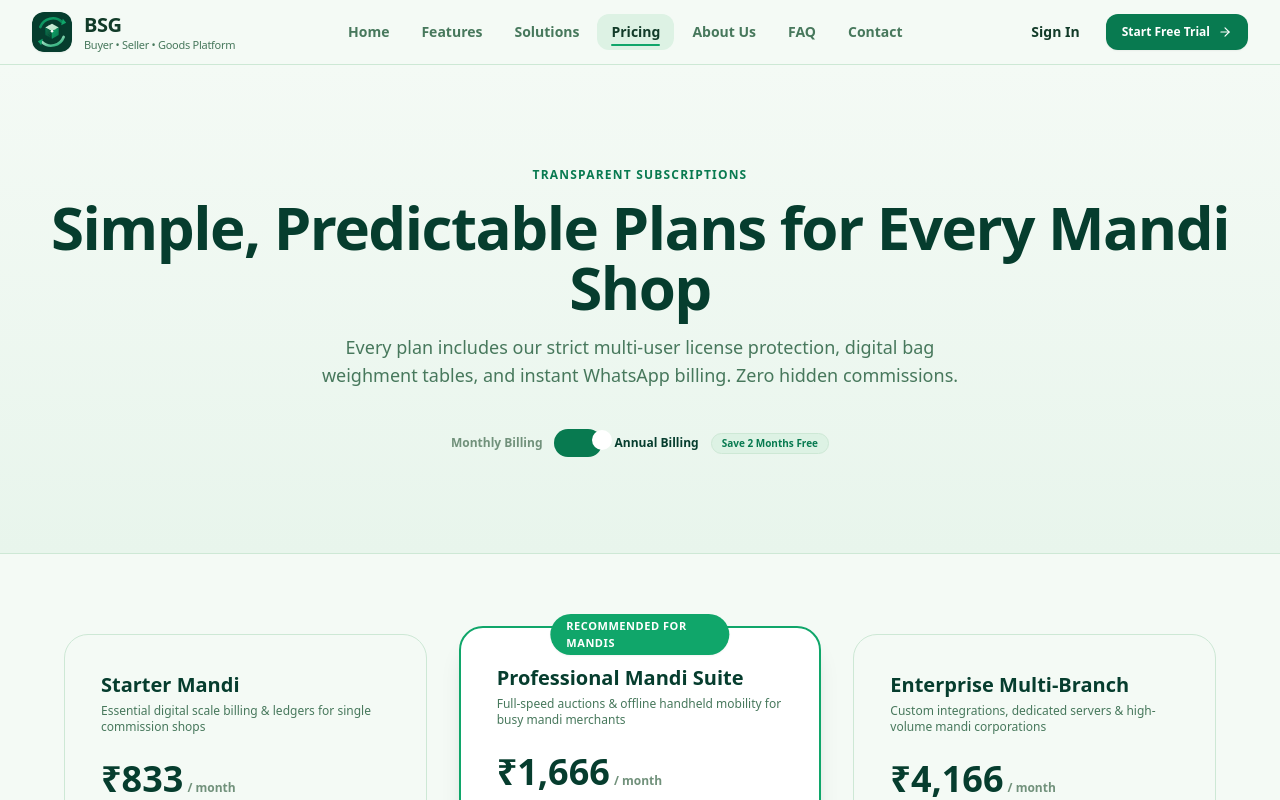
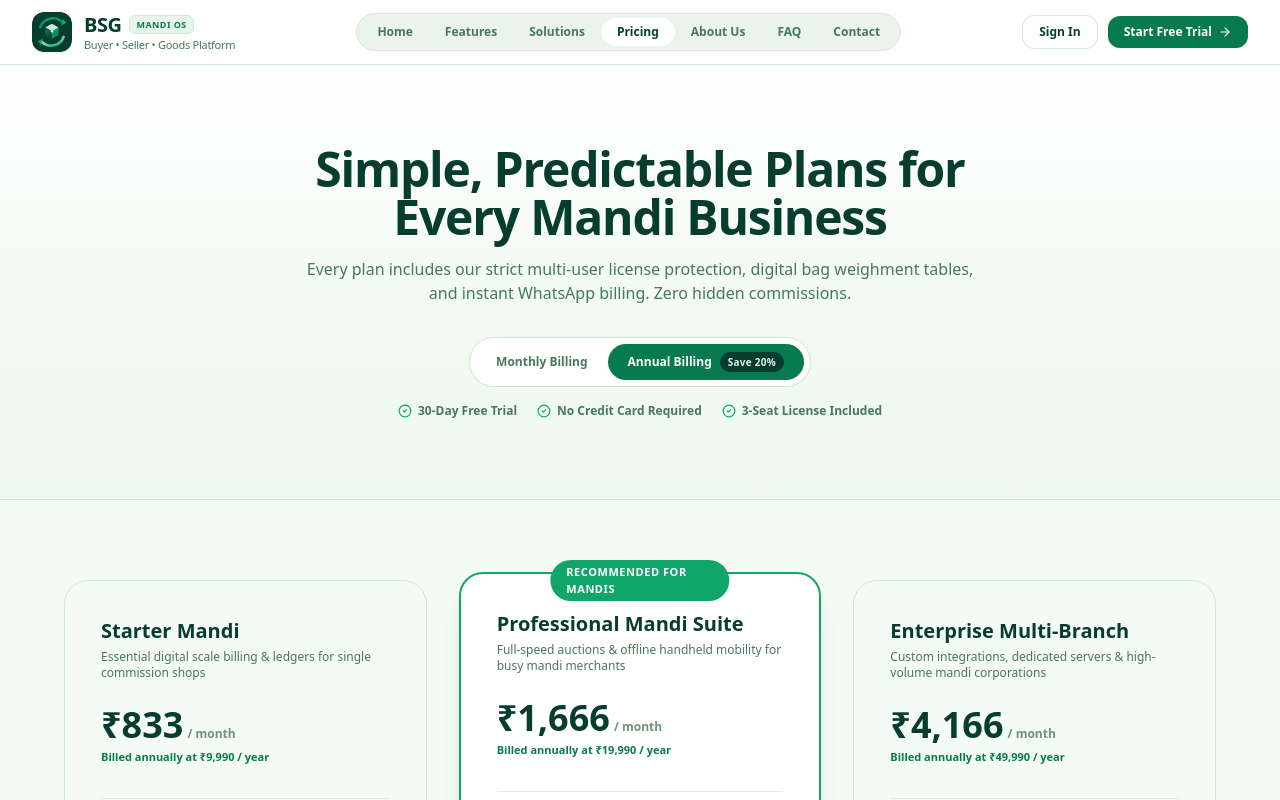
Before and after one commit to TamilselvanRaman/BSG, a Next.js app in the folder web/: page /pricing in a window 1280 px wide. Shown: the top 800 px of the page. Built offline with nearby package versions, Linux system fonts and the light colour scheme.

Commit message:
fix(ui): elevate navbar design with floating pill island, remove all AI generator tags, and polish pricing hero

```diff
--- a/web/src/app/pricing/page.tsx
+++ b/web/src/app/pricing/page.tsx
@@ -83,40 +83,65 @@ export default function PricingPage() {
       <PublicNavbar />
 
       {/* Hero Header */}
-      <section className="border-b border-[#CDE8D5] bg-gradient-to-b from-[#F4FAF5] to-[#E8F5EC] py-16 lg:py-24">
+      <section className="border-b border-[#CDE8D5] bg-gradient-to-b from-white via-[#F4FAF5] to-[#E8F5EC]/60 py-16 lg:py-20">
         <div className="mx-auto max-w-7xl px-4 sm:px-6 lg:px-8 text-center">
-          <span className="text-xs font-bold uppercase tracking-widest text-[#087A50]">
-            Transparent Subscriptions
-          </span>
-          <h1 className="mt-3 text-4xl font-black text-[#063D2E] sm:text-5xl lg:text-6xl tracking-tight">
-            Simple, Predictable Plans for Every Mandi Shop
+          <h1 className="mx-auto max-w-3xl text-3xl font-black text-[#063D2E] sm:text-4xl lg:text-5xl tracking-tight leading-tight">
+            Simple, Predictable Plans for Every Mandi Business
           </h1>
-          <p className="mt-4 text-base sm:text-lg text-[#47785C] max-w-2xl mx-auto leading-relaxed">
+          <p className="mt-4 text-sm sm:text-base text-[#47785C] max-w-2xl mx-auto leading-relaxed">
             Every plan includes our strict multi-user license protection, digital bag weighment tables, and instant WhatsApp billing. Zero hidden commissions.
           </p>
 
-          {/* Billing Cycle Toggle */}
-          <div className="mt-10 flex items-center justify-center gap-3">
-            <span className={`text-xs font-bold ${!annualBilling ? "text-[#063D2E]" : "text-[#71917B]"}`}>
-              Monthly Billing
-            </span>
-            <button
-              onClick={() => setAnnualBilling(!annualBilling)}
-              className="relative h-7 w-12 rounded-full bg-[#087A50] transition-colors focus:outline-none"
-              aria-label="Toggle annual billing"
-            >
-              <span
-                className={`inline-block h-5 w-5 transform rounded-full bg-white transition-transform ${
-                  annualBilling ? "translate-x-6" : "translate-x-1"
+          {/* Billing Cycle Segmented Control */}
+          <div className="mt-8 flex flex-col items-center justify-center gap-4">
+            <div className="inline-flex items-center rounded-full border border-[#CDE8D5] bg-white p-1.5 shadow-xs">
+              <button
+                type="button"
+                onClick={() => setAnnualBilling(false)}
+                className={`rounded-full px-5 py-2 text-xs font-bold transition-all ${
+                  !annualBilling
+                    ? "bg-[#087A50] text-white shadow-xs"
+                    : "text-[#47785C] hover:text-[#063D2E]"
                 }`}
-              />
-            </button>
-            <span className={`text-xs font-bold ${annualBilling ? "text-[#063D2E]" : "text-[#71917B]"}`}>
-              Annual Billing
-            </span>
-            <span className="rounded-full bg-[#DDF2E4] border border-[#CDE8D5] px-2.5 py-0.5 text-[10px] font-bold text-[#087A50]">
-              Save 2 Months Free
-            </span>
+              >
+                Monthly Billing
+              </button>
+              <button
+                type="button"
+                onClick={() => setAnnualBilling(true)}
+                className={`rounded-full px-5 py-2 text-xs font-bold transition-all flex items-center gap-2 ${
+                  annualBilling
+                    ? "bg-[#087A50] text-white shadow-xs"
+                    : "text-[#47785C] hover:text-[#063D2E]"
+                }`}
+              >
+                <span>Annual Billing</span>
+                <span
+                  className={`rounded-full px-2 py-0.5 text-[10px] font-extrabold tracking-wide ${
+                    annualBilling
+                      ? "bg-[#063D2E] text-[#DDF2E4]"
+                      : "bg-[#E8F5EC] text-[#087A50]"
+                  }`}
+                >
+                  Save 20%
+                </span>
+              </button>
+            </div>
+
+            <div className="flex flex-wrap items-center justify-center gap-5 text-xs font-semibold text-[#47785C]">
+              <span className="flex items-center gap-1.5">
+                <CheckCircle2 className="h-3.5 w-3.5 text-[#10A66A]" />
+                30-Day Free Trial
+              </span>
+              <span className="flex items-center gap-1.5">
+                <CheckCircle2 className="h-3.5 w-3.5 text-[#10A66A]" />
+                No Credit Card Required
+              </span>
+              <span className="flex items-center gap-1.5">
+                <CheckCircle2 className="h-3.5 w-3.5 text-[#10A66A]" />
+                3-Seat License Included
+              </span>
+            </div>
           </div>
         </div>
       </section>
@@ -249,9 +274,6 @@ export default function PricingPage() {
       <section className="relative overflow-hidden py-24 bg-gradient-to-b from-[#0A503B] via-[#08523D] to-[#074734] text-white border-t border-[#0E6E50] border-b border-[#063423]">
         <div className="absolute inset-0 bg-[radial-gradient(circle_at_top,_var(--tw-gradient-stops))] from-[#10A66A]/20 via-transparent to-transparent pointer-events-none" />
         <div className="relative mx-auto max-w-4xl px-4 text-center space-y-6">
-          <span className="text-xs font-bold uppercase tracking-widest text-[#10A66A]">
-            Risk-Free Guarantee
-          </span>
           <h2 className="text-3xl font-black sm:text-5xl">
             Test Drive BSG in Your Mandi for 30 Days
           </h2>
--- a/web/src/app/privacy/page.tsx
+++ b/web/src/app/privacy/page.tsx
@@ -6,9 +6,6 @@ export default function PrivacyPage() {
       <PublicNavbar />
       <main className="mx-auto max-w-4xl flex-1 px-4 sm:px-6 py-16">
         <div className="rounded-3xl border border-[#CDE8D5] bg-white p-8 sm:p-12 shadow-xs space-y-6">
-          <span className="text-xs font-bold uppercase tracking-widest text-[#087A50]">
-            Data Governance & Privacy
-          </span>
           <h1 className="text-3xl font-black text-[#063D2E]">BSG Platform Privacy Policy</h1>
           <div className="space-y-4 text-xs sm:text-sm leading-relaxed text-[#47785C]">
             <p>
--- a/web/src/app/terms/page.tsx
+++ b/web/src/app/terms/page.tsx
@@ -6,9 +6,6 @@ export default function TermsPage() {
       <PublicNavbar />
       <main className="mx-auto max-w-4xl flex-1 px-4 sm:px-6 py-16">
         <div className="rounded-3xl border border-[#CDE8D5] bg-white p-8 sm:p-12 shadow-xs space-y-6">
-          <span className="text-xs font-bold uppercase tracking-widest text-[#087A50]">
-            Service Agreement & Terms
-          </span>
           <h1 className="text-3xl font-black text-[#063D2E]">Terms and Conditions of Service</h1>
           <div className="space-y-4 text-xs sm:text-sm leading-relaxed text-[#47785C]">
             <p>
--- a/web/src/components/BsgLogo.tsx
+++ b/web/src/components/BsgLogo.tsx
@@ -124,6 +124,7 @@ export function BsgLogo({
     <div className={`flex items-center gap-3 ${className}`}>
       <BsgIcon size={px} className="shrink-0 shadow-sm rounded-xl" />
       <div className="flex flex-col">
+        <div className="flex items-center gap-2">
           <span
             className={`font-black tracking-tight leading-none ${
               size === "sm"
@@ -133,10 +134,20 @@ export function BsgLogo({
                 : size === "xl"
                 ? "text-3xl"
                 : "text-xl"
-          } ${isDark ? "text-white" : "text-[#123B29]"}`}
+            } ${isDark ? "text-white" : "text-[#063D2E]"}`}
           >
             BSG
           </span>
+          <span
+            className={`rounded-md px-1.5 py-0.5 text-[9px] font-black tracking-wider uppercase ${
+              isDark
+                ? "bg-[#0A503B] text-[#A8E2BD] border border-[#10A66A]/40"
+                : "bg-[#E8F5EC] text-[#087A50] border border-[#CDE8D5]"
+            }`}
+          >
+            MANDI OS
+          </span>
+        </div>
         <span
           className={`font-medium tracking-tight mt-1 leading-none ${
             size === "sm" ? "text-[10px]" : "text-[11px]"
--- a/web/src/components/PublicLayout.tsx
+++ b/web/src/components/PublicLayout.tsx
@@ -27,31 +27,28 @@ export function PublicNavbar() {
   const [mobileMenuOpen, setMobileMenuOpen] = useState(false);
 
   return (
-    <header className="sticky top-0 z-50 w-full border-b border-[#CDE8D5] bg-[#F4FAF5]/95 backdrop-blur-md transition-all shadow-xs">
+    <header className="sticky top-0 z-50 w-full border-b border-[#CDE8D5] bg-white/95 backdrop-blur-md transition-all shadow-xs">
       <div className="mx-auto flex h-16 max-w-7xl items-center justify-between px-4 sm:px-6 lg:px-8">
         {/* Brand Logo */}
         <Link href="/" className="flex items-center group transition-opacity hover:opacity-95">
           <BsgLogo size="md" />
         </Link>
 
-        {/* Desktop Navigation */}
-        <nav className="hidden items-center gap-1 lg:flex">
+        {/* Desktop Navigation Capsule Island */}
+        <nav className="hidden items-center rounded-full border border-[#D5E8DA] bg-[#EBF3ED] p-1 shadow-xs lg:flex">
           {NAV_LINKS.map((item) => {
             const active = pathname === item.href;
             return (
               <Link
                 key={item.href}
                 href={item.href}
-                className={`relative px-3.5 py-2 text-sm font-semibold transition-all rounded-xl ${
+                className={`rounded-full px-4 py-1.5 text-xs transition-all ${
                   active
-                    ? "text-[#123B29] font-bold bg-[#DDF2E4]"
-                    : "text-[#47785C] hover:text-[#123B29] hover:bg-[#E8F5EC]"
+                    ? "bg-white text-[#063D2E] font-bold shadow-xs"
+                    : "text-[#47785C] hover:text-[#063D2E] hover:bg-white/60 font-semibold"
                 }`}
               >
                 {item.label}
-                {active && (
-                  <span className="absolute bottom-1 left-3.5 right-3.5 h-0.5 bg-[#10A66A] rounded-full" />
-                )}
               </Link>
             );
           })}
@@ -61,13 +58,13 @@ export function PublicNavbar() {
         <div className="hidden items-center gap-2.5 sm:flex">
           <Link
             href="/login"
-            className="rounded-xl px-4 py-2 text-sm font-bold text-[#123B29] hover:bg-[#E8F5EC] transition"
+            className="rounded-xl border border-[#D5E8DA] bg-white px-4 py-2 text-xs font-bold text-[#063D2E] hover:bg-[#E8F5EC] shadow-xs transition"
           >
             Sign In
           </Link>
           <Link
             href="/register"
-            className="inline-flex items-center gap-2 rounded-xl bg-[#087A50] px-4 py-2.5 text-xs font-bold text-white shadow-sm hover:bg-[#063D2E] active:scale-[0.98] transition-all"
+            className="inline-flex items-center gap-1.5 rounded-xl bg-[#087A50] px-4 py-2 text-xs font-bold text-white shadow-sm hover:bg-[#063D2E] active:scale-[0.98] transition-all"
           >
             <span>Start Free Trial</span>
             <ArrowRight className="h-3.5 w-3.5" />
@@ -77,7 +74,7 @@ export function PublicNavbar() {
         {/* Mobile Menu Button */}
         <button
           onClick={() => setMobileMenuOpen(!mobileMenuOpen)}
-          className="rounded-xl p-2 text-[#123B29] hover:bg-[#E8F5EC] lg:hidden transition"
+          className="rounded-xl p-2 text-[#063D2E] hover:bg-[#E8F5EC] lg:hidden transition"
           aria-label="Toggle Menu"
         >
           {mobileMenuOpen ? <X className="h-5 w-5" /> : <Menu className="h-5 w-5" />}
@@ -86,27 +83,30 @@ export function PublicNavbar() {
 
       {/* Mobile Menu Dropdown */}
       {mobileMenuOpen && (
-        <div className="border-b border-[#CDE8D5] bg-[#F4FAF5] px-6 py-4 shadow-xl backdrop-blur-md lg:hidden">
+        <div className="border-b border-[#CDE8D5] bg-white px-6 py-4 shadow-xl backdrop-blur-md lg:hidden">
           <nav className="flex flex-col space-y-1.5">
-            {NAV_LINKS.map((item) => (
+            {NAV_LINKS.map((item) => {
+              const active = pathname === item.href;
+              return (
                 <Link
                   key={item.href}
                   href={item.href}
                   onClick={() => setMobileMenuOpen(false)}
                   className={`rounded-xl px-3.5 py-2 text-sm font-bold transition ${
-                  pathname === item.href
-                    ? "bg-[#DDF2E4] text-[#123B29]"
-                    : "text-[#47785C] hover:bg-[#E8F5EC]"
+                    active
+                      ? "bg-[#E8F5EC] text-[#063D2E]"
+                      : "text-[#47785C] hover:bg-[#F4FAF5]"
                   }`}
                 >
                   {item.label}
                 </Link>
-            ))}
+              );
+            })}
             <div className="pt-3.5 border-t border-[#CDE8D5] flex flex-col gap-2">
               <Link
                 href="/login"
                 onClick={() => setMobileMenuOpen(false)}
-                className="w-full text-center rounded-xl border border-[#CDE8D5] bg-white py-2.5 text-xs font-bold text-[#123B29] hover:bg-[#E8F5EC] transition"
+                className="w-full text-center rounded-xl border border-[#D5E8DA] bg-white py-2.5 text-xs font-bold text-[#063D2E] hover:bg-[#E8F5EC] transition"
               >
                 Sign In to Portal
               </Link>
```
Also changed, not shown: web/src/app/about/page.tsx (+3 -9 lines), web/src/app/contact/page.tsx (+3 -6 lines), web/src/app/faq/page.tsx (+3 -9 lines), web/src/app/features/page.tsx (+4 -10 lines), web/src/app/page.tsx (+8 -38 lines), web/src/app/solutions/page.tsx (+3 -9 lines). Lines whose indentation alone changed are shown as unchanged.
